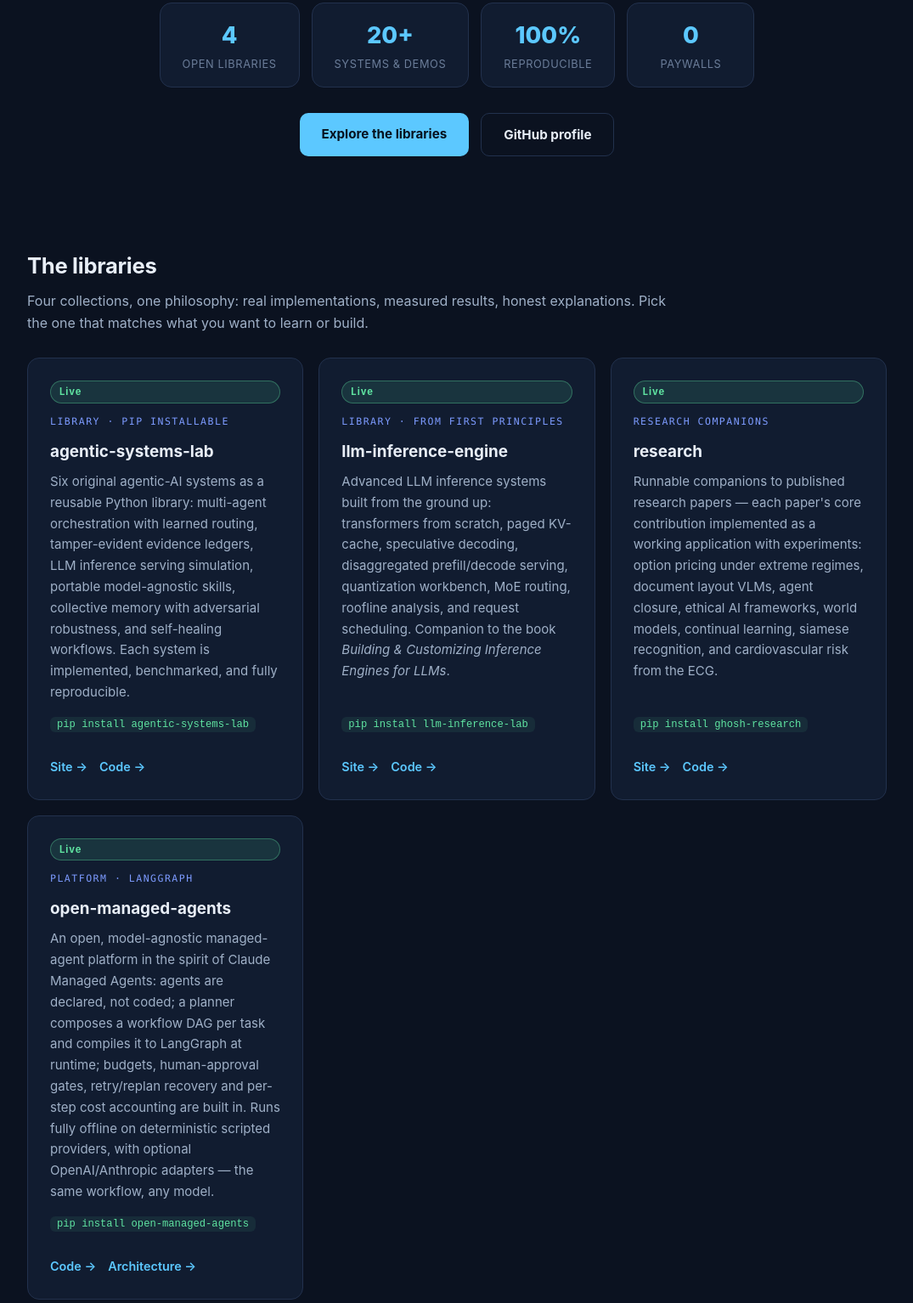
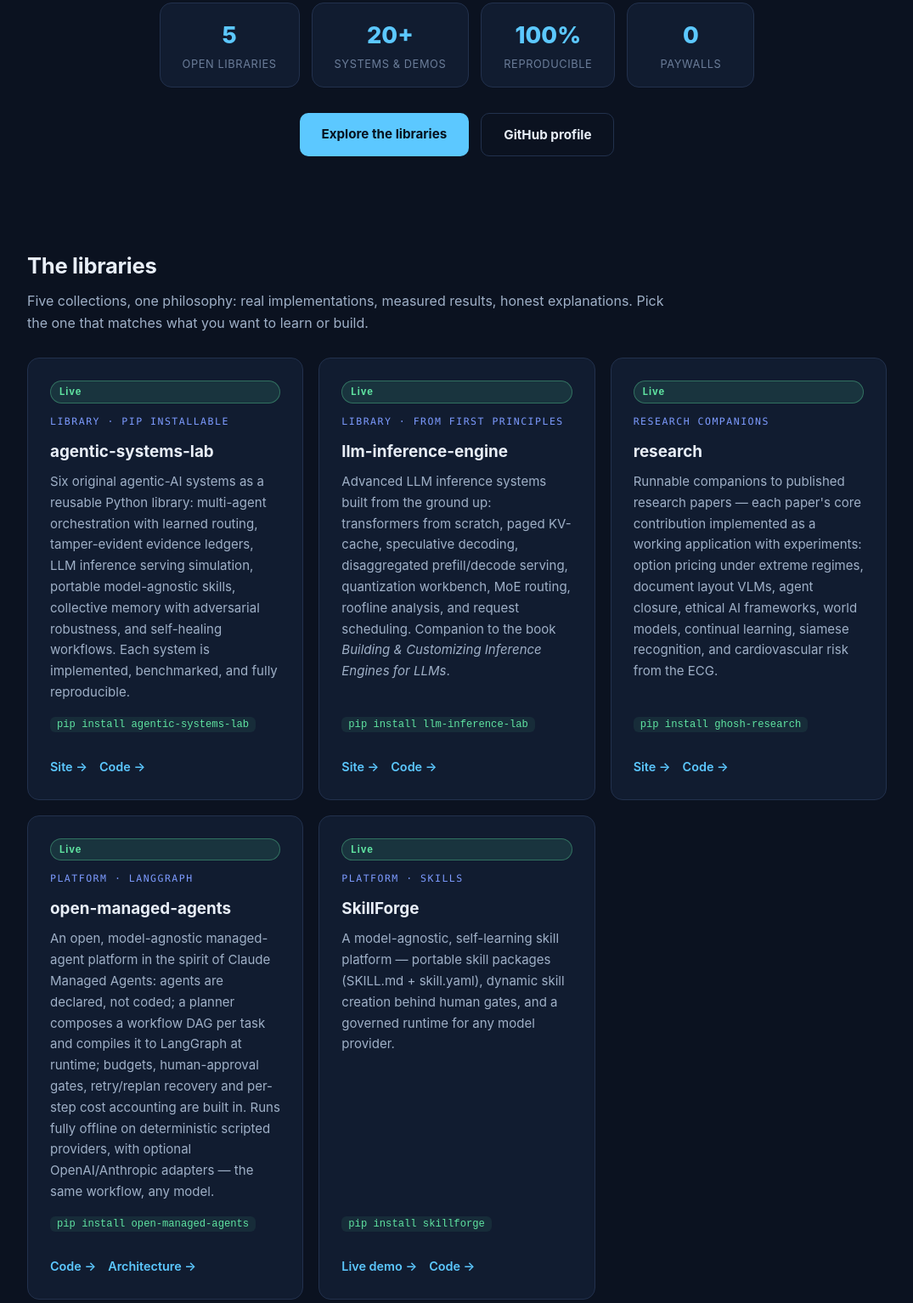
Before and after one commit to ranadhir19/ranadhir19.github.io, a plain HTML site: page index.html in a window 1280 px wide. Shown: the part 651-2185 px from the top of the page at 85% size, without its empty margins (102-1177 px from the left). Drawn offline with Linux system fonts and the light colour scheme.

Commit message:
Hub: add SkillForge collection with live demo link

```diff
--- a/index.html
+++ b/index.html
@@ -103,7 +103,7 @@
   <div class="creed"><b>Why open?</b> The community's shared knowledge — papers, code, discussions — built my understanding over two decades.
   These repositories are my way of paying that forward: production-grade ideas, explained from first principles, for anyone who wants to learn.</div>
   <div class="stats">
-    <div class="stat"><div class="n">4</div><div class="l">Open libraries</div></div>
+    <div class="stat"><div class="n">5</div><div class="l">Open libraries</div></div>
     <div class="stat"><div class="n">20+</div><div class="l">Systems &amp; demos</div></div>
     <div class="stat"><div class="n">100%</div><div class="l">Reproducible</div></div>
     <div class="stat"><div class="n">0</div><div class="l">Paywalls</div></div>
@@ -116,7 +116,7 @@
 
 <section id="libraries"><div class="wrap">
   <h2>The libraries</h2>
-  <p class="sub">Four collections, one philosophy: real implementations, measured results, honest explanations. Pick the one that matches what you want to learn or build.</p>
+  <p class="sub">Five collections, one philosophy: real implementations, measured results, honest explanations. Pick the one that matches what you want to learn or build.</p>
   <div class="cards">
     <div class="card">
       <span class="badge live">Live</span>
@@ -149,6 +149,14 @@
       <p>An open, model-agnostic managed-agent platform in the spirit of Claude Managed Agents: agents are declared, not coded; a planner composes a workflow DAG per task and compiles it to LangGraph at runtime; budgets, human-approval gates, retry/replan recovery and per-step cost accounting are built in. Runs fully offline on deterministic scripted providers, with optional OpenAI/Anthropic adapters — the same workflow, any model.</p>
       <div class="meta"><code>pip install open-managed-agents</code></div>
       <div class="links"><a href="https://github.com/ranadhir19/open-managed-agents">Code →</a><a href="https://github.com/ranadhir19/open-managed-agents/blob/main/docs/architecture.md">Architecture →</a></div>
+    </div>
+    <div class="card">
+      <span class="badge live">Live</span>
+      <div class="tag">Platform · skills</div>
+      <h3>SkillForge</h3>
+      <p>A model-agnostic, self-learning skill platform — portable skill packages (SKILL.md + skill.yaml), dynamic skill creation behind human gates, and a governed runtime for any model provider.</p>
+      <div class="meta"><code>pip install skillforge</code></div>
+      <div class="links"><a href="https://skillforge-web-mkt3.onrender.com">Live demo →</a><a href="https://github.com/ranadhir19/skillforge">Code →</a></div>
     </div>
   </div>
 </div></section>
```
Also changed, not shown: 2 other files.
